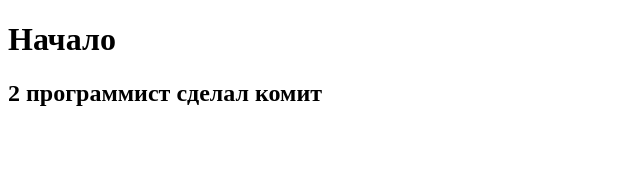
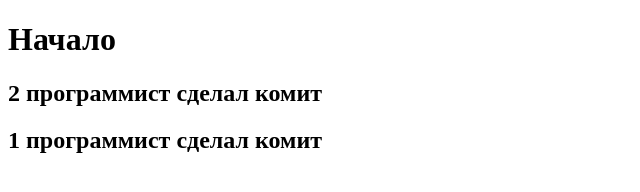
Before and after one commit to Radel-AU/git_practice_repo, a plain HTML site: page index.html in a window 1280 px wide. Shown: the whole page, without its empty margins (0-640 px from the left). Drawn offline with Linux system fonts and the light colour scheme.

Commit message:
1 programmer commit

```diff
--- a/index.html
+++ b/index.html
@@ -11,5 +11,7 @@
     <h1>Начало</h1>
 
     <h2>2 программист сделал комит</h2>
+
+    <h2>1 программист сделал комит</h2>
 </body>
 </html>
```
